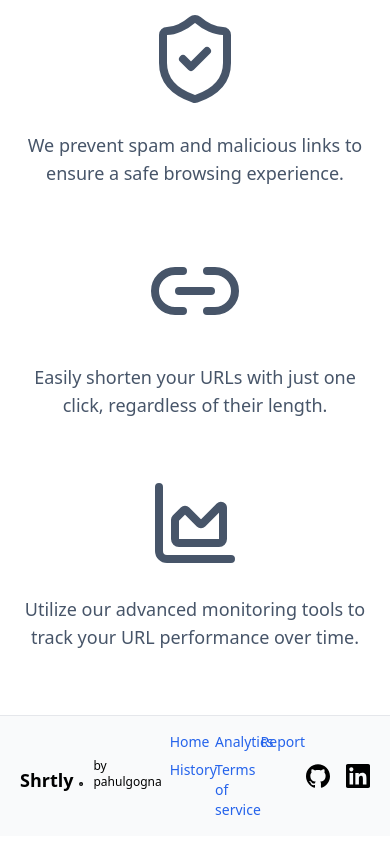
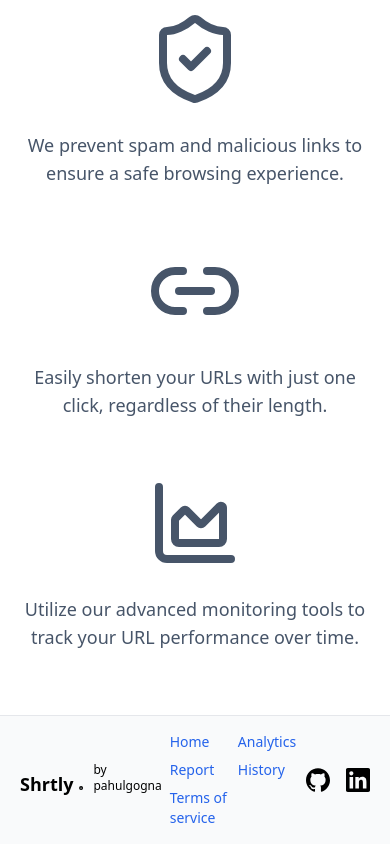
Before and after one commit to pahulgogna/shrtly-url, a React (Vite) app in the folder frontend/: page / in a window 390 px wide. Shown: the part 1097-1941 px from the top of the page. Built offline with nearby package versions, Linux system fonts and the light colour scheme.

Commit message:
style: adjust Footer grid layout to improve responsiveness

```diff
--- a/frontend/src/components/Footer.tsx
+++ b/frontend/src/components/Footer.tsx
@@ -18,7 +18,7 @@ const Footer = () => {
             </div>
         </div>
 
-        <div className="grid grid-cols-3 md:grid-cols-5 gap-2 px-2 justify-center">
+        <div className="grid grid-cols-2 md:grid-cols-5 gap-2 px-2 justify-center">
             <a href={'/'} className="text-blue-600 font-light text-sm" >
               Home
             </a>
```
